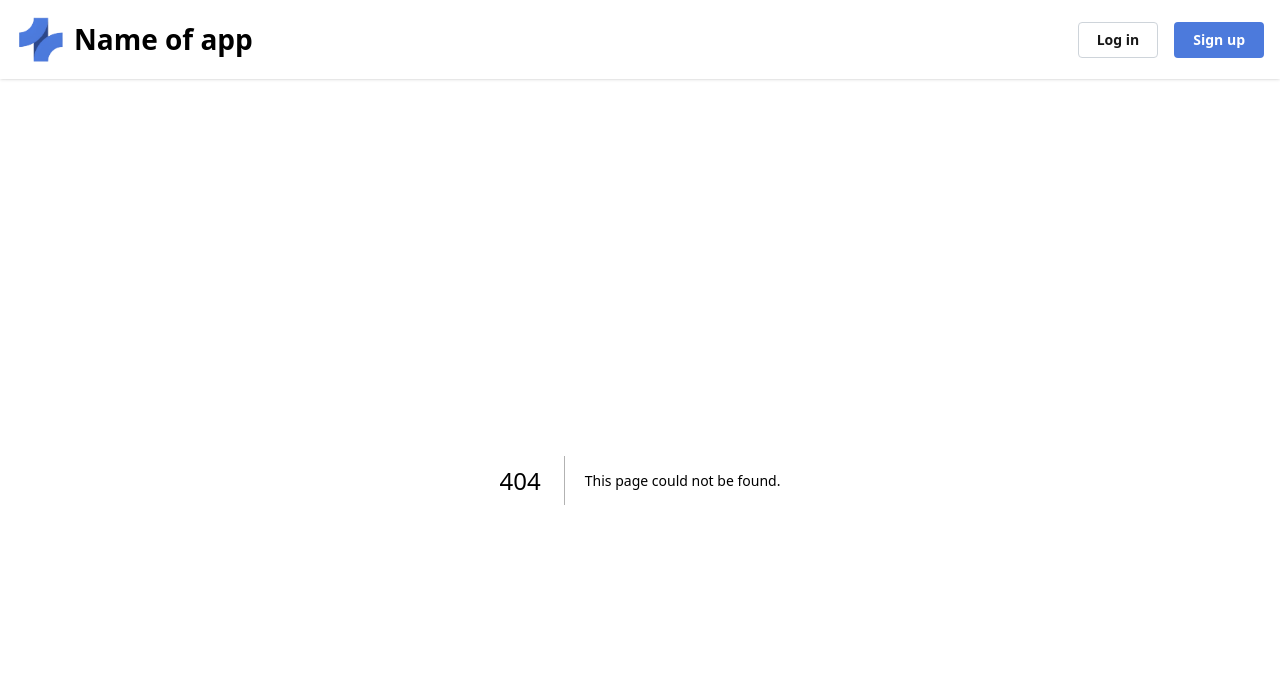
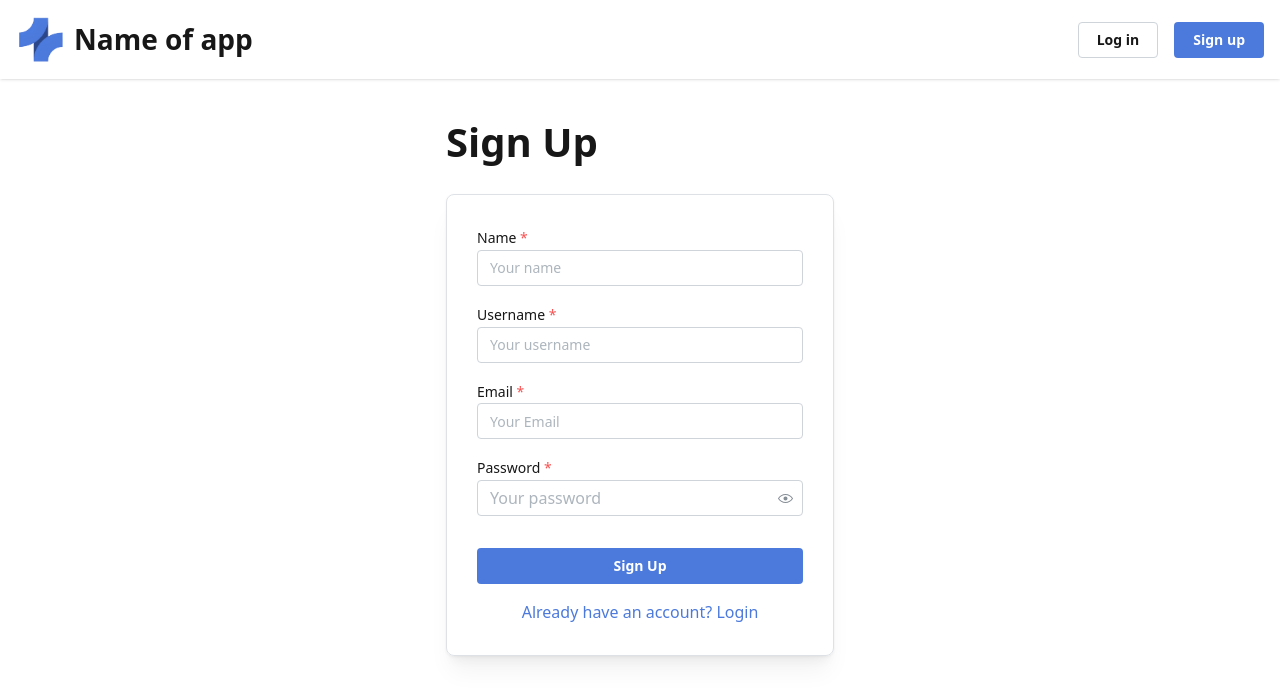
Before and after one commit to EthanHa2/BIOM9450, a Next.js app in the folder frontend/: page /register in a window 1280 px wide. Before the commit this address had no page. Shown: the top 700 px of the page. Built offline with nearby package versions, Linux system fonts and the light colour scheme.

Commit message:
wip: half done registration page

```diff
--- /dev/null
+++ b/frontend/src/app/register/page.tsx
@@ -0,0 +1,128 @@
+"use client";
+
+import {
+  TextInput,
+  PasswordInput,
+  Paper,
+  Title,
+  Container,
+  Button,
+  Group,
+  Anchor,
+} from "@mantine/core";
+import { useForm } from "@mantine/form";
+import { notifications } from "@mantine/notifications";
+import { useRouter } from "next/navigation";
+
+export default function RegisterPage() {
+  const router = useRouter();
+  const form = useForm({
+    initialValues: {
+      name: "",
+      username: "",
+      password: "",
+      specialty: "",
+      email: "",
+      phone: "",
+    },
+    validate: {
+      name: (value) => (value.length > 0 ? null : "Name is required"),
+      username: (value) => (value.length > 0 ? null : "Username is required"),
+      password: (value) => {
+        if (value.length === 0) {
+          return "Password is required.";
+        }
+        return validatePassword(value)
+          ? null
+          : "Password must contain at least 8 characters and include uppercase, lowercase, and numbers.";
+      },
+    },
+  });
+
+  const validatePassword = (password: string) => {
+    const regex = /^(?=.*[A-Za-z])(?=.*\d)[A-Za-z\d]{8,}$/;
+    return !regex.test(password);
+  };
+
+  const handleSubmit = async (values: typeof form.values) => {
+    try {
+      const response = await fetch("http://localhost:8080/register.php", {
+        method: "POST",
+        headers: {
+          "Content-Type": "application/json",
+        },
+        body: JSON.stringify(values),
+      });
+
+      const result = await response.json();
+
+      if (response.ok && result.success) {
+        notifications.show({
+          title: "Registration Successful",
+          message: `Welcome back, ${result.user.username}!`,
+          color: "green",
+        });
+
+        router.push("/dashboard");
+      } else {
+        notifications.show({
+          title: "Registration Failed",
+          message: result.message,
+          color: "red",
+        });
+      }
+    } catch (error) {
+      console.error("Registration error:", error);
+      notifications.show({
+        title: "Registration Error",
+        message: "Could not connect to the server. Please try again later.",
+        color: "red",
+      });
+    }
+  };
+  return (
+    <Container size={420} my={40}>
+      <Title> Sign Up</Title>
+      <Paper withBorder shadow="md" p={30} mt={30} radius="md">
+        <form onSubmit={form.onSubmit(handleSubmit)}>
+          <TextInput
+            label="Name"
+            placeholder="Your name"
+            required
+            {...form.getInputProps("name")}
+          />
+          <TextInput
+            label="Username"
+            placeholder="Your username"
+            required
+            {...form.getInputProps("username")}
+            mt="md"
+          />
+          <TextInput
+            label="Email"
+            placeholder="Your Email"
+            required
+            mt="md"
+            {...form.getInputProps("email")}
+          />
+          <PasswordInput
+            label="Password"
+            placeholder="Your password"
+            required
+            mt="md"
+            {...form.getInputProps("password")}
+          />
+
+          <Button fullWidth mt="xl" type="submit">
+            Sign Up
+          </Button>
+        </form>
+        <Group justify="center" mt="md">
+          <Anchor href="/login" fw={500}>
+            Already have an account? Login
+          </Anchor>
+        </Group>
+      </Paper>
+    </Container>
+  );
+}
```
